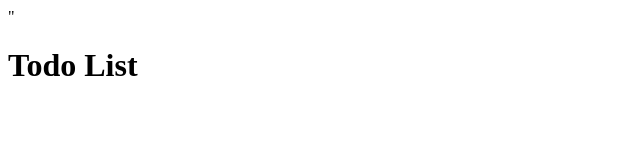
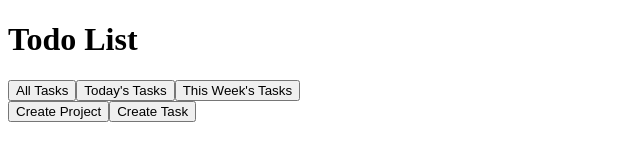
Before and after one commit to hardiing/todo-list, a website built with webpack: page dist/index.html in a window 1280 px wide. Shown: the whole page, without its empty margins (0-640 px from the left). Built offline with nearby package versions, Linux system fonts and the light colour scheme.

Commit message:
Added buttons for project/task creation, and page view

```diff
--- a/src/index.js
+++ b/src/index.js
@@ -14,36 +14,116 @@ function createHeader() {
     pageName.textContent = "Todo List";
 
     header.appendChild(pageName);
+    header.appendChild(createNav());
 
     return header;
 }
 
-/* function createHome() {
-    const home = document.createElement("div");
-    home.classList.add("home");
+function createNav() {
+    const nav = document.createElement("nav");
 
-    return home;
+    const allButton = document.createElement("button");
+    allButton.classList.add("button-nav");
+    allButton.textContent = "All Tasks";
+    allButton.addEventListener("click", (e) => {
+        if (e.target.classList.contains("active")) return;
+        setActiveButton(allButton);
+    });
+
+    const todayButton = document.createElement("button");
+    todayButton.classList.add("button-nav");
+    todayButton.textContent = "Today's Tasks";
+    todayButton.addEventListener("click", (e) => {
+        if (e.target.classList.contains("active")) return;
+        setActiveButton(todayButton);
+        loadToday();
+    });
+
+    const weekButton = document.createElement("button");
+    weekButton.classList.add("button-nav");
+    weekButton.textContent = "This Week's Tasks";
+    weekButton.addEventListener("click", (e) => {
+        if (e.target.classList.contains("active")) return;
+        setActiveButton(weekButton);
+    });
+
+    nav.appendChild(allButton);
+    nav.appendChild(todayButton);
+    nav.appendChild(weekButton);
+
+    return nav;
 }
 
-function loadHome() {
+function setActiveButton(button) {
+    const buttons = document.querySelectorAll(".button-nav");
+
+    buttons.forEach((button) => {
+        if (button !== this) {
+            button.classList.remove("active");
+        }
+    });
+
+    button.classList.add("active");
+}
+
+function createToday() {
+    const today = document.createElement("div");
+    today.classList.add("today-tasks");
+    Storage.getTodoList()
+        .getProjects()
+        .forEach((project) => {
+            if (
+                project.name !== "Inbox" &&
+                project.name !== "Today" &&
+                project.name !== "This week"
+            ) {
+                createProject(project.name);
+            }
+        });
+
+    return today;
+}
+
+function loadToday() {
     const main = document.getElementById("main");
     main.textContent = "";
-    main.appendChild(createHome());
-} */
+    main.appendChild(createToday());
+
+
+}
 
 function createMain() {
     const main = document.createElement("main");
     main.classList.add("main");
     main.setAttribute("id", "main");
+
+    const createProjectButton = document.createElement("button");
+    createProjectButton.classList.add("button-main");
+    createProjectButton.textContent = "Create Project";
+    createProjectButton.addEventListener("click", (e) => {
+        createProject();
+    });
+
+    const createTaskButton = document.createElement("button");
+    createTaskButton.classList.add("button-main");
+    createTaskButton.textContent = "Create Task";
+    createTaskButton.addEventListener("click", (e) => {
+        createTask();
+    });
+
+    main.appendChild(createProjectButton);
+    main.appendChild(createTaskButton);
     return main;
 }
 
 function loadPage() {
     const page = document.getElementById("content");
     page.appendChild(createHeader());
-    //page.appendChild(createMain());
+    page.appendChild(createMain());
 
-    //loadHome();
+    setActiveButton(document.querySelector(".button-nav"));
+
+    //loadToday();
 }
 
 loadPage();
```
Also changed, not shown: dist/index.html, dist/main.js.
